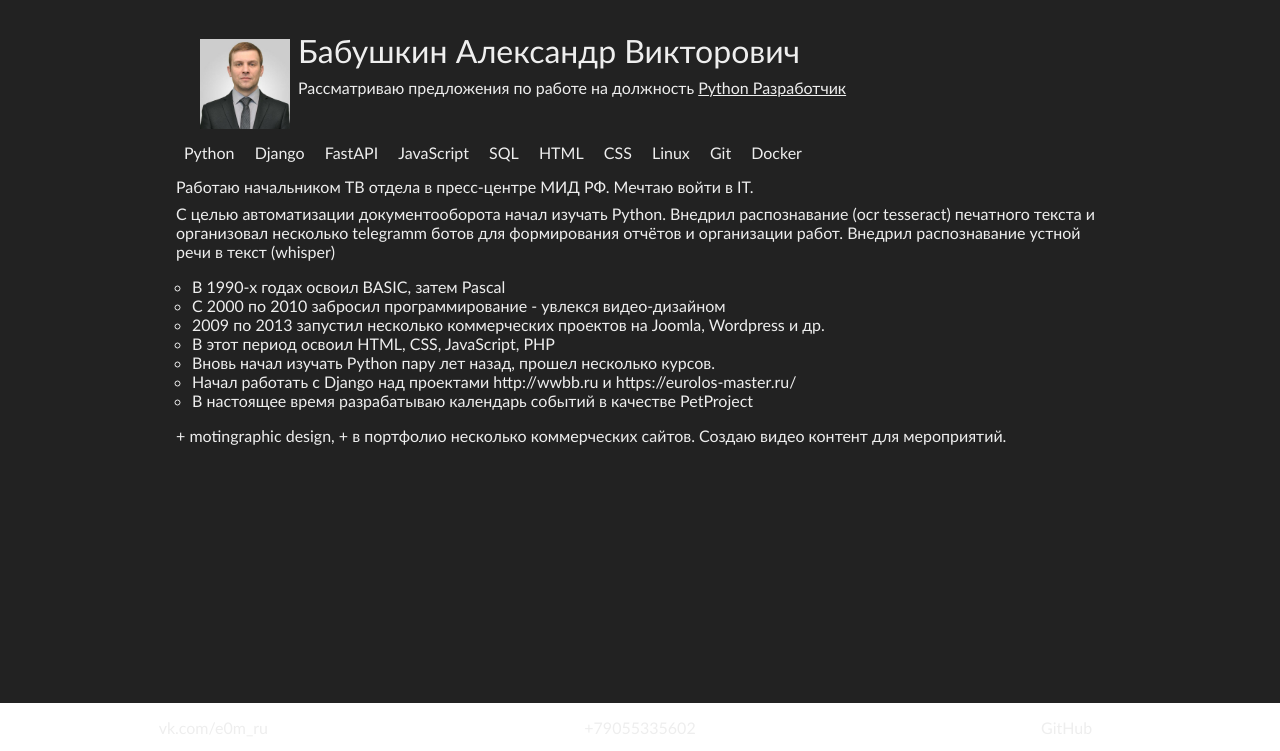
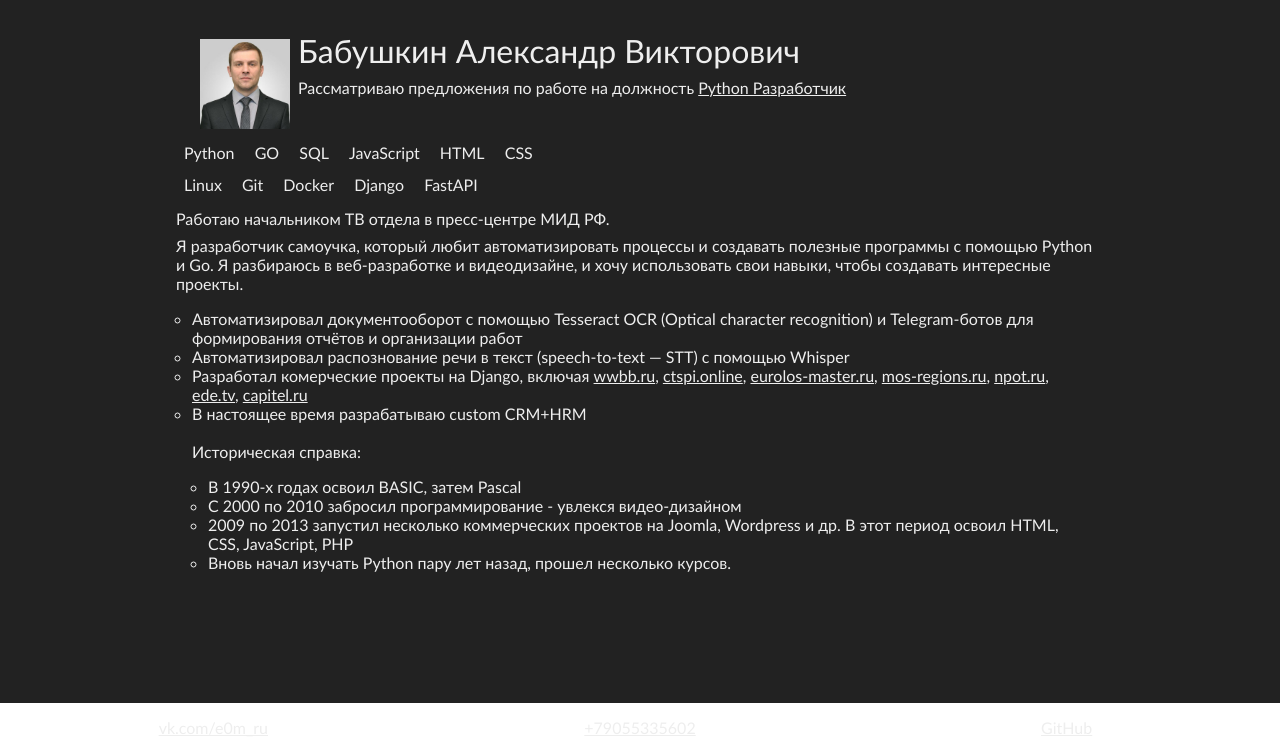
Before and after one commit to e0m-ru/e0m.ru, a Django app: template templates/e0m/index.html in a window 1280 px wide. Shown: the part 49-800 px from the top of the page. Run offline with Django 3.2, Linux system fonts and the light colour scheme; the template is opened without the code that fills it, so the values that code supplies are empty.

Commit message:
changing index page

```diff
--- a/static/css/style.css
+++ b/static/css/style.css
@@ -47,10 +47,16 @@ footer {
 }
 
 
-a {
+a,
+a:link,
+a:visited {
 	color: var(--white-color);
+	text-decoration: underline;
 }
 
+a:hover {
+	background-color: var(--main-color);
+}
 /* ICONS */
 .icons {
 	transform: scale(1);
--- a/templates/e0m/base.html
+++ b/templates/e0m/base.html
@@ -34,6 +34,4 @@
         </footer>
     </div>
 </body>
-<!-- <script src="{% static '/fw/js/all.js' %}"></script> -->
-
 </html>
--- a/templates/e0m/index.html
+++ b/templates/e0m/index.html
@@ -14,32 +14,44 @@
     <div>
 
         <span class="skills">Python</span>
-        <span class="skills">Django</span>
-        <span class="skills">FastAPI</span>
+        <span class="skills">GO</span>
+        <span class="skills">SQL</span>
         <span class="skills">JavaScript</span>
-        <span class="skills">SQL</span>
         <span class="skills">HTML</span>
         <span class="skills">CSS</span>
+        </br>
         <span class="skills">Linux</span>
         <span class="skills">Git</span>
         <span class="skills">Docker</span>
+        <span class="skills">Django</span>
+        <span class="skills">FastAPI</span>
     </div>
     <div>
-        <p>Работаю начальником ТВ отдела в пресс-центре МИД РФ. Мечтаю войти в IT. </p>
-        <p>С целью автоматизации документооборота начал изучать
-            Python. Внедрил распознавание (ocr tesseract) печатного текста и организовал несколько telegramm ботов для
-            формирования
-            отчётов и организации работ. Внедрил распознавание устной речи в текст (whisper)</p>
+        <p>Работаю начальником ТВ отдела в пресс-центре МИД РФ.</p>
+        <p>Я разработчик самоучка, который любит автоматизировать процессы и создавать полезные программы с помощью
+            Python и Go. Я разбираюсь в веб-разработке и видеодизайне, и хочу использовать свои навыки, чтобы создавать интересные
+            проекты.</p>
         <ul class="e_list">
-            <li>В 1990-х годах освоил BASIC, затем Pascal</li>
-            <li>С 2000 по 2010 забросил программирование - увлекся видео-дизайном</li>
-            <li>2009 по 2013 запустил несколько коммерческих проектов на Joomla, Wordpress и др.</li>
-            <li>В этот период освоил HTML, CSS, JavaScript, PHP</li>
-            <li>Вновь начал изучать Python пару лет назад, прошел несколько курсов.</li>
-            <li>Начал работать с Django над проектами http://wwbb.ru и https://eurolos-master.ru/</li>
-            <li>В настоящее время разрабатываю календарь событий в качестве PetProject</li>
-        </ul>
-        <p>+ motingraphic design, + в портфолио несколько коммерческих сайтов. Создаю видео контент для мероприятий.</p>
+            <li>Автоматизировал документооборот с помощью Tesseract OCR (Optical character recognition) и Telegram-ботов для
+            формирования отчётов и организации работ</li>
+            <li>Автоматизировал распознование речи в текст (speech-to-text — STT) с помощью Whisper</li>
+            <li>Разработал комерческие проекты на Django, включая
+                <a href="https://wwbb.ru">wwbb.ru</a>,
+                <a href="https://ctspi.online">ctspi.online</a>,
+                <a href="https://eurolos-master.ru">eurolos-master.ru</a>,
+                <a href="https://mos-regions.ru">mos-regions.ru</a>,
+                <a href="https://npot.ru">npot.ru</a>,
+                <a href="https://web.archive.org/web/20180328033744/http://ede.tv/">ede.tv</a>,
+                <a href="https://web.archive.org/web/20160305073323/http://capitel.ru/">capitel.ru</a></li>
+                <li>В настоящее время разрабатываю custom CRM+HRM</li>
+                <br>
+                <h4>Историческая справка:</h4>
+                    <ul class="e_list">
+                    <li>В 1990-х годах освоил BASIC, затем Pascal</li>
+                    <li>С 2000 по 2010 забросил программирование - увлекся видео-дизайном</li>
+                    <li>2009 по 2013 запустил несколько коммерческих проектов на Joomla, Wordpress и др. В этот период освоил HTML, CSS, JavaScript, PHP</li>
+                    <li>Вновь начал изучать Python пару лет назад, прошел несколько курсов.</li>
+                </ul>
     </div>
 </article>
 
```
